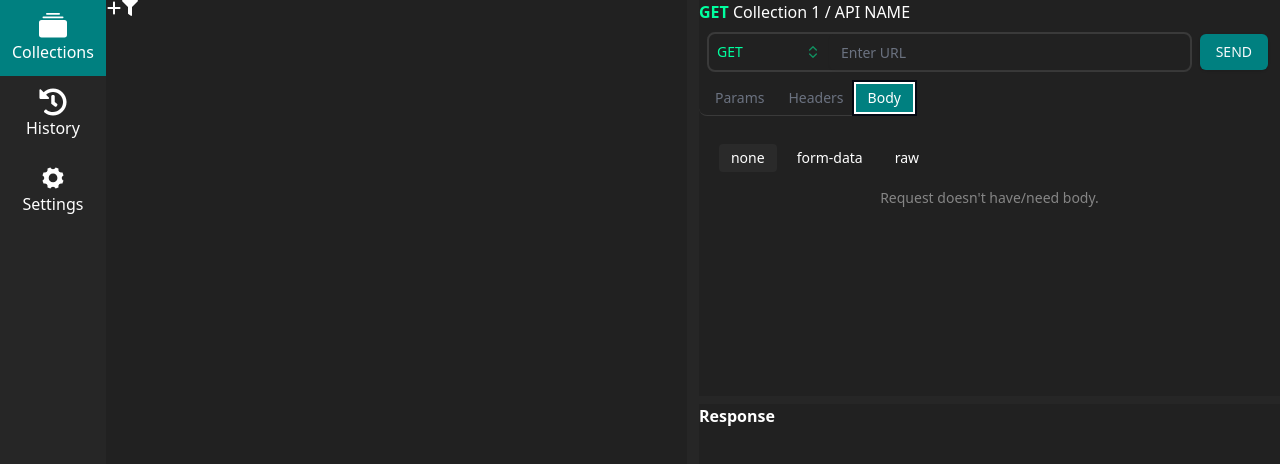
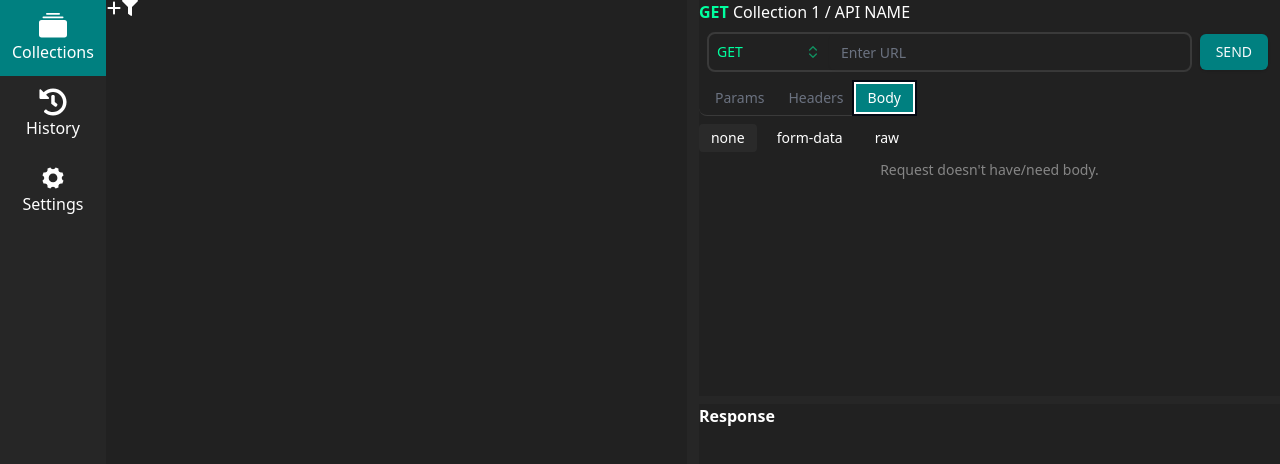
Before and after one commit to PV1shal/capybara, a React (Vite) app: page / in a window 1280 px wide. Both pictures are taken after a click on the tab "Body". Shown: the top 464 px of the page. Built offline with nearby package versions, Linux system fonts and the light colour scheme.

Commit message:
Fixed the overflow scroll issue. Now can scroll as intended

```diff
--- a/src/components/BodyTable.jsx
+++ b/src/components/BodyTable.jsx
@@ -24,8 +24,8 @@ const BodyTable = ({ rowsData, setRowsData }) => {
   };
 
   return (
-    <div className="space-y-4 m-5 h-full">
-      <div className="flex space-x-2">
+    <div className="flex flex-col h-full">
+      <div className="flex space-x-2 mb-2">
         <button
           onClick={() => setBodyType("none")}
           className={cn(
@@ -54,7 +54,7 @@ const BodyTable = ({ rowsData, setRowsData }) => {
           raw
         </button>
       </div>
-      <div className="h-full">
+      <div className="flex-grow overflow-auto">
         {bodyType === "form-data" && (
           <RequestInputTable
             rowsData={rowsData}
--- a/src/components/RequestTab.jsx
+++ b/src/components/RequestTab.jsx
@@ -208,7 +208,7 @@ const RequestPanel = () => {
                 />
               </TabsContent>
 
-              <TabsContent value="body" className="flex-grow overflow-auto w-full">
+              <TabsContent value="body" className="flex-grow overflow-hidden w-full">
                 <BodyTable rowsData={bodyData} setRowsData={setBodyData} />
               </TabsContent>
             </Tabs>
```
